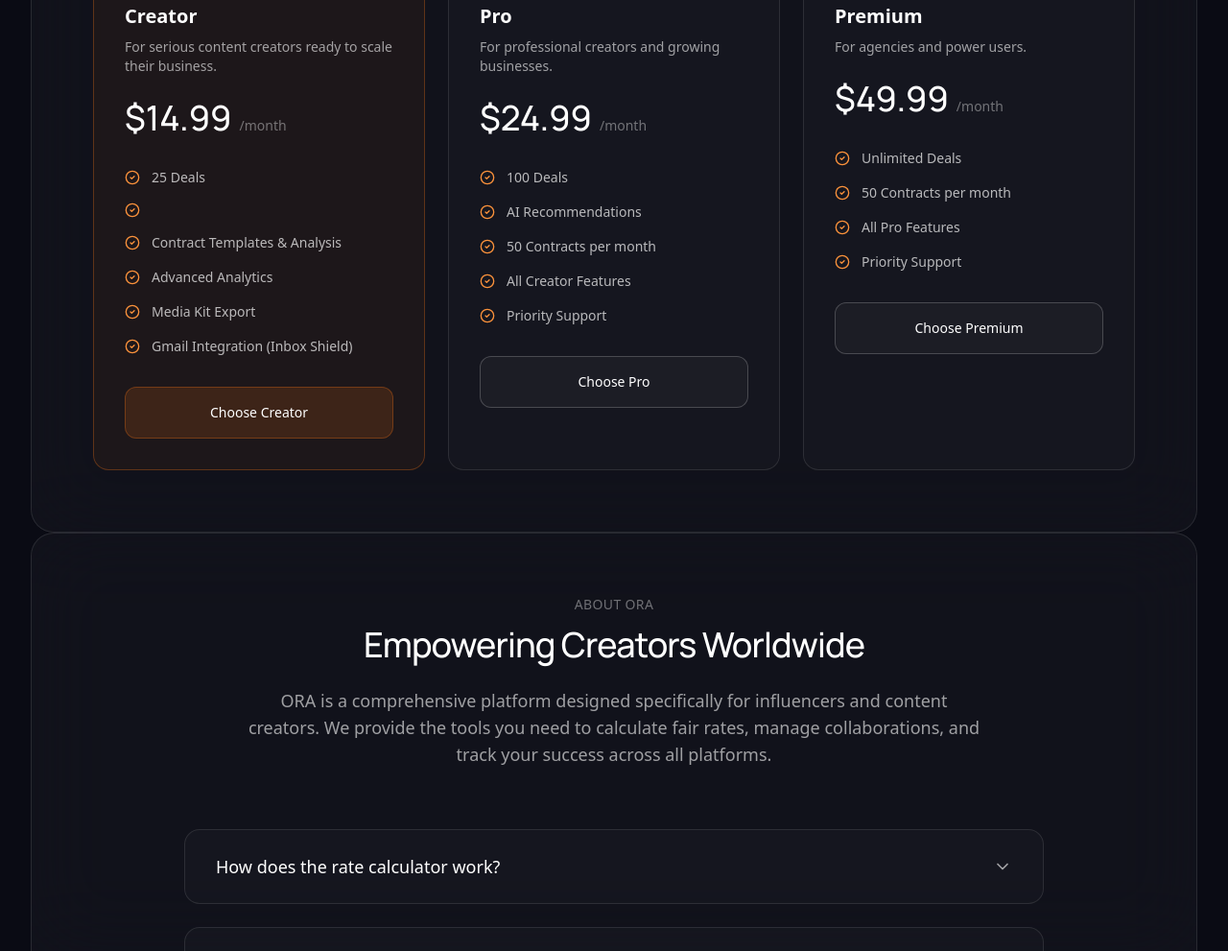
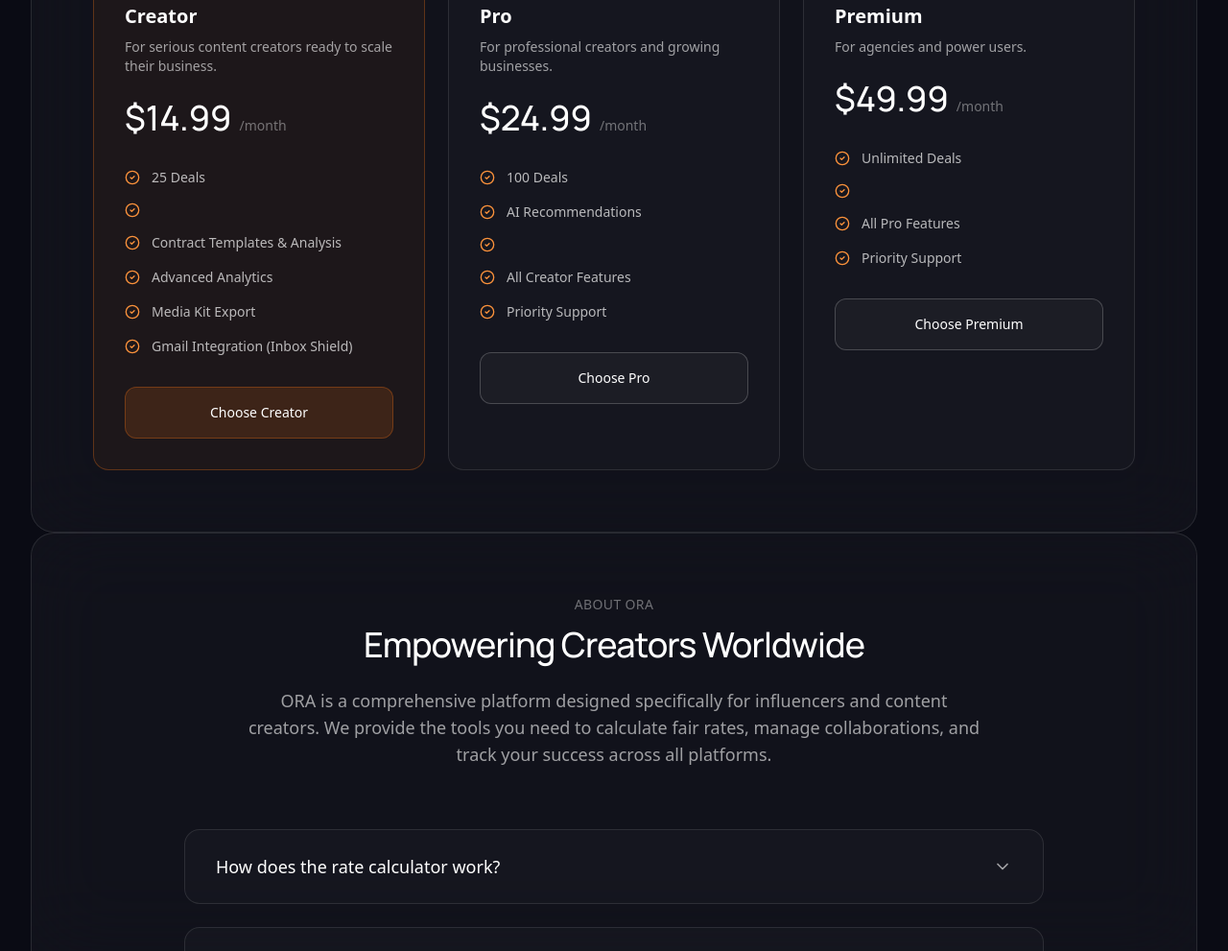
Before and after one commit to outrelinkza/ora-website, a website: page index.html in a window 1280 px wide. Shown: the part 2193-3184 px from the top of the page at 96% size. Drawn offline with nearby package versions, Linux system fonts and the light colour scheme.

Commit message:
Simplify pricing: Show only main features, add Brand Vault, remove sub-features

```diff
--- a/index.html
+++ b/index.html
@@ -273,8 +273,6 @@
               </li>
               <li class="flex items-center gap-3">
                 <svg xmlns="http://www.w3.org/2000/svg" width="16" height="16" viewBox="0 0 24 24" fill="none" stroke="currentColor" stroke-width="2" stroke-linecap="round" stroke-linejoin="round" class="text-orange-400 flex-shrink-0"><path d="m9 12 2 2 4-4"></path><circle cx="12" cy="12" r="10"></circle></svg>
-                <span class="text-sm text-white/70 font-sans">50 Contracts per month</span>
-              </li>
               <li class="flex items-center gap-3">
                 <svg xmlns="http://www.w3.org/2000/svg" width="16" height="16" viewBox="0 0 24 24" fill="none" stroke="currentColor" stroke-width="2" stroke-linecap="round" stroke-linejoin="round" class="text-orange-400 flex-shrink-0"><path d="m9 12 2 2 4-4"></path><circle cx="12" cy="12" r="10"></circle></svg>
                 <span class="text-sm text-white/70 font-sans">All Creator Features</span>
@@ -308,8 +306,6 @@
               </li>
               <li class="flex items-center gap-3">
                 <svg xmlns="http://www.w3.org/2000/svg" width="16" height="16" viewBox="0 0 24 24" fill="none" stroke="currentColor" stroke-width="2" stroke-linecap="round" stroke-linejoin="round" class="text-orange-400 flex-shrink-0"><path d="m9 12 2 2 4-4"></path><circle cx="12" cy="12" r="10"></circle></svg>
-                <span class="text-sm text-white/70 font-sans">50 Contracts per month</span>
-              </li>
               <li class="flex items-center gap-3">
                 <svg xmlns="http://www.w3.org/2000/svg" width="16" height="16" viewBox="0 0 24 24" fill="none" stroke="currentColor" stroke-width="2" stroke-linecap="round" stroke-linejoin="round" class="text-orange-400 flex-shrink-0"><path d="m9 12 2 2 4-4"></path><circle cx="12" cy="12" r="10"></circle></svg>
                 <span class="text-sm text-white/70 font-sans">All Pro Features</span>
```
